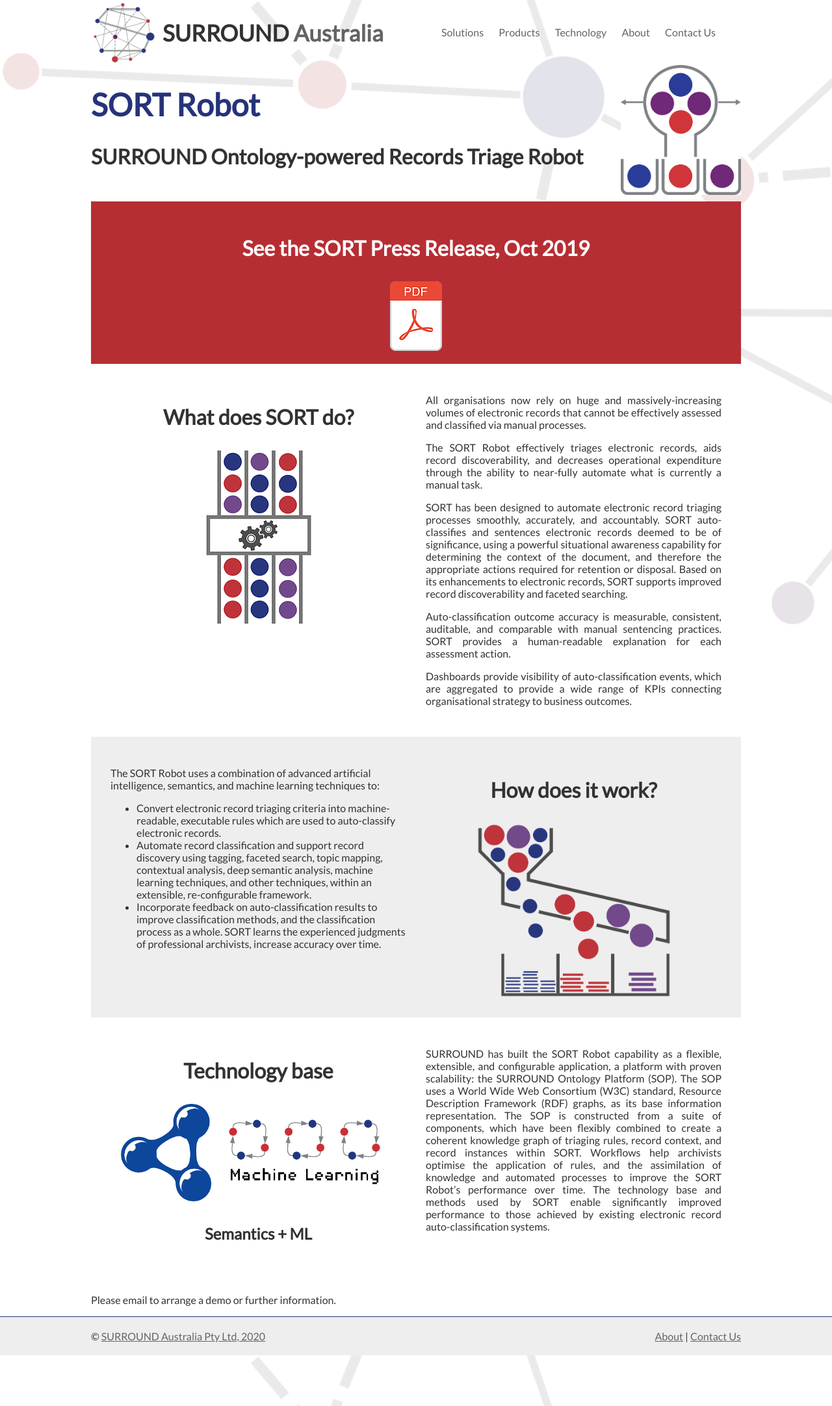
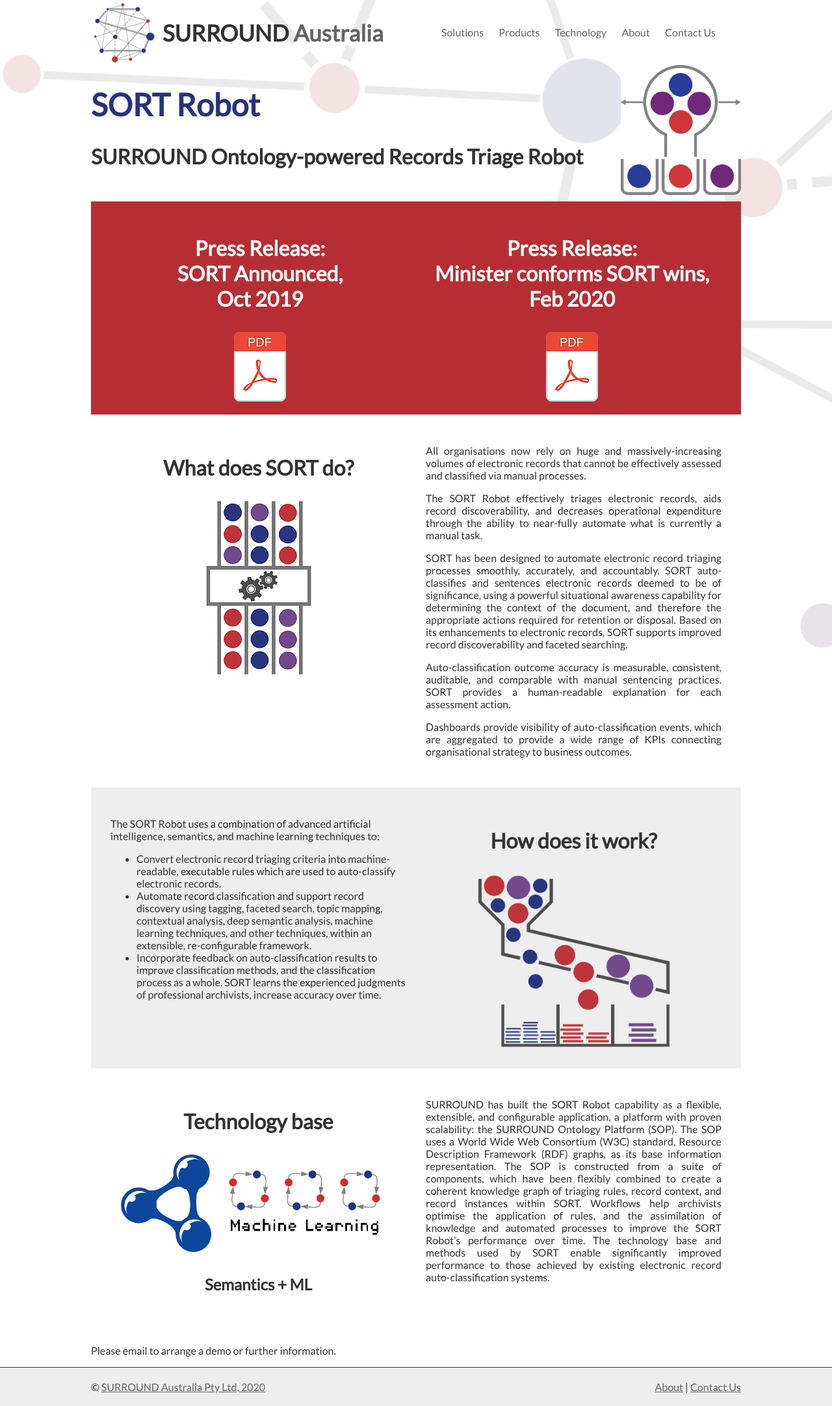
Before and after one commit to surroundaustralia/surroundaustralia.com, a Jekyll site: the page built from pages/sort.html, in a window 1280 px wide. Shown: the whole page at 65% size. Built offline with Jekyll 4.4.1, drawn with Linux system fonts in a browser that asks for light colours.

Commit message:
SORT Minister PR

```diff
--- a/pages/sort.html
+++ b/pages/sort.html
@@ -15,14 +15,32 @@
     a.pr:hover {
         text-decoration: underline;
     }
+    #highlight {
+        display: grid;
+        grid-template-columns: 1fr 1fr ;
+        background-color:rgb(182, 46, 51);
+        padding:20px;
+        text-align:center;
+        margin-top:50px;
+    }
 </style>
-<div style="background-color:rgb(182, 46, 51); padding:20px; text-align:center; margin-top:50px; align-self: center;">
-    <h3>
-        <a href="files/SORT.pdf" class="pr">See the SORT Press Release, Oct 2019</a>
-    </h3>
-    <a href="files/SORT.pdf">
-        <img src="images/icon-pdf.png" />
-    </a>
+<div id="highlight">
+    <div>
+        <h3>
+            <a href="files/SORT.pdf" class="pr">Press Release:<br />SORT Announced,<br />Oct 2019</a>
+        </h3>
+        <a href="files/SORT.pdf">
+            <img src="images/icon-pdf.png" />
+        </a>
+    </div>
+    <div>
+        <h3>
+            <a href="files/SORT.pdf" class="pr">Press Release:<br />Minister conforms SORT wins,<br />Feb 2020</a>
+        </h3>
+        <a href="files/SORT-PoC-PRESS-RELEASE-Feb-2020.pdf">
+            <img src="images/icon-pdf.png" />
+        </a>
+    </div>
 </div>
 
 <style>
```
Also changed, not shown: pages/index.html (+30 -4 lines), images/icon-pdf-small.png (added), images/sort-pr-rotated.png (added), 1 other file.
